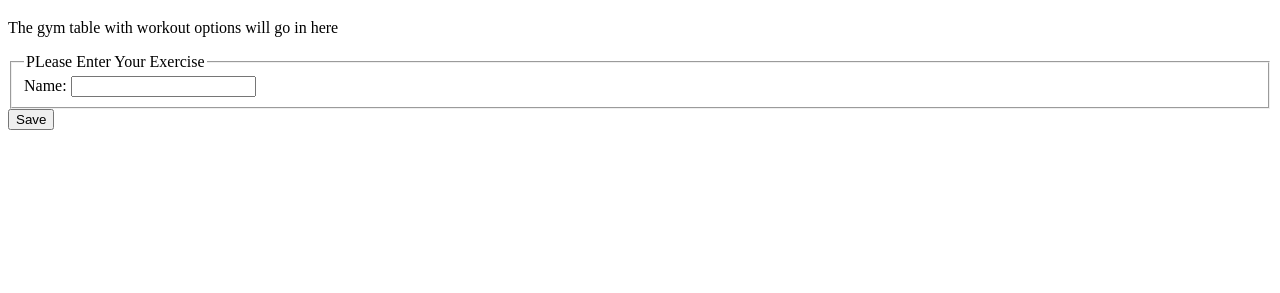
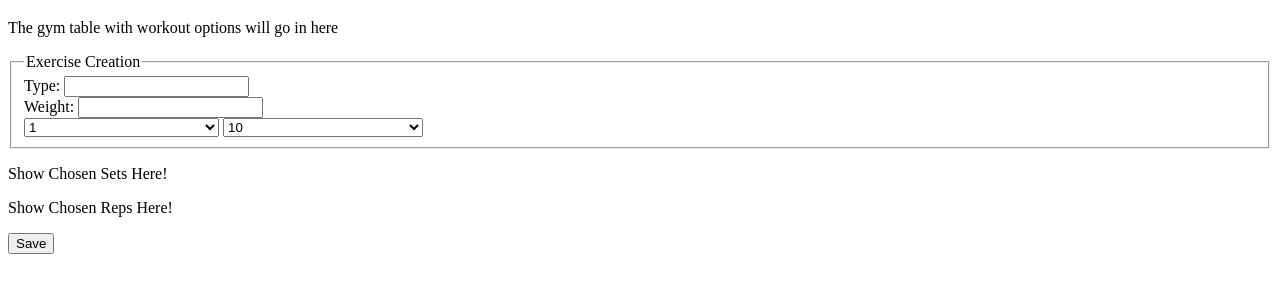
Before and after one commit to cbalsara/gym_web_application, a website: page index.html in a window 1280 px wide. Shown: the part 61-354 px from the top of the page. Drawn offline with Linux system fonts and the light colour scheme.

Commit message:
added event listener to change the number of sets when selected from selectbox

```diff
--- a/index.html
+++ b/index.html
@@ -13,28 +13,36 @@
     <h1>Gym Home Page</h1>
   </header>
 
-
-
   <main>
     <p id="firstP">Table will be here </p>
   </main>
 
-<!--   <select>  -->
+  <fieldset>
+  <legend>Exercise Creation</legend>
+  Type: <input type="text"><br>
+  Weight: <input type="text"><br>
 
-  <fieldset>
-  <legend>PLease Enter Your Exercise</legend>
-  Name: <input type="text"><br>
+  <select id='firstSelect'>
+  <option disabled> Choose Your Number of Sets </option>
+  <option>1</option>
+  <option>2</option>
+  <option>3</option>
+  <option>4</option>
+  </select>
+
+  <select id='secondSelect'>
+  <option disabled> Choose Your Number of Reps </option>
+  <option>10</option>
+  <option>15</option>
+  <option>20</option>
+  </select>
   </fieldset>
-  <!-- <option disabled> Choose Your Exercise </option>
-  <option>Squat</option>
-  <option>Deadlift</option>
-  <option>Benchpress</option>
-  <option>Cables</option> -->
 
-<!--   </select> -->
+  <p id='set-result'> Show Chosen Sets Here!</p>
 
+  <p id='rep-result'> Show Chosen Reps Here!</p>
 
-  <button>Save</button>
+  <button id="saveButton">Save</button>
 
 </body>
 
--- a/public/app.js
+++ b/public/app.js
@@ -1,7 +1,19 @@
 
-var init = function(){
+var app = function(){
   var tag = document.getElementById('firstP');
   tag.innerHTML = "The gym table with workout options will go in here";
+
+  var selectBox1 = document.getElementById('firstSelect');
+  selectBox1.onchange = handleSelectSetChange;
+
+
 };
 
-window.onload = init;
+var handleSelectSetChange = function(){
+  var newOption = document.getElementById('set-result');
+  newOption.innerText = this.value;
+}
+
+
+
+window.onload = app;
```
